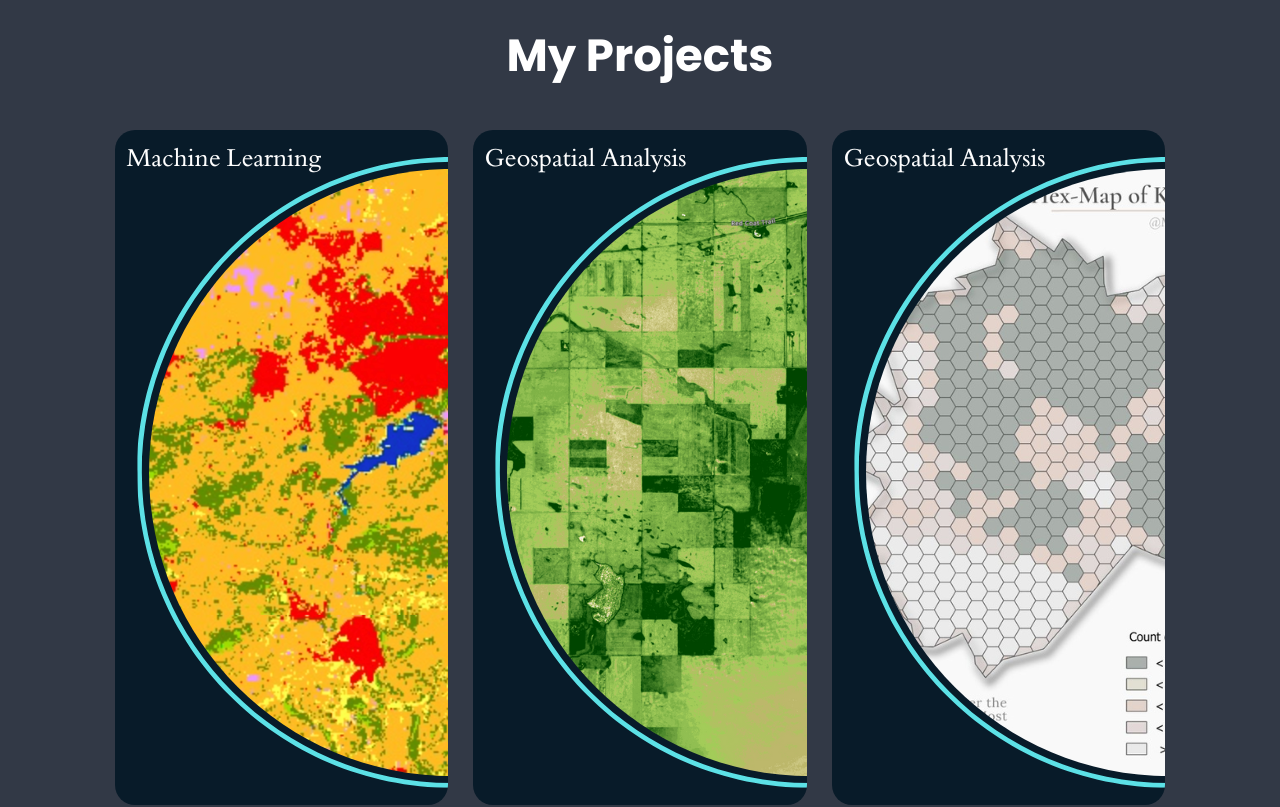
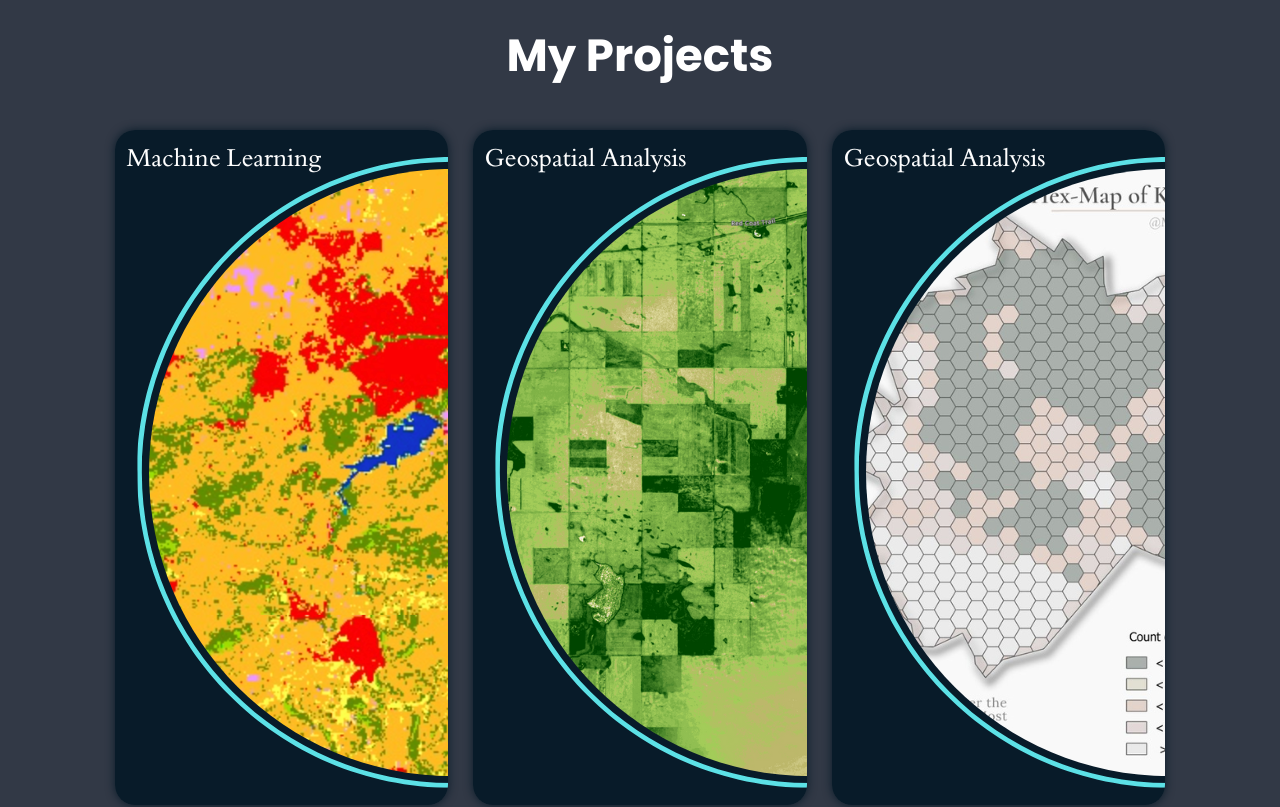
Before and after one commit to BoineeloMoyo/Portfolio, a plain HTML site: page index.html in a window 1280 px wide. Shown: the part 2820-3627 px from the top of the page. Drawn offline with nearby package versions, Linux system fonts and the light colour scheme.

Commit message:
update css

```diff
--- a/styles.css
+++ b/styles.css
@@ -415,7 +415,11 @@ section {
 .portfolio-container .portfolio-box {
   position: relative;
   border-radius: 2rem;
-  box-shadow: 0;
+  box-shadow: 0 0 1rem var(--bg-color);
   overflow: hidden;
   display: flex;
 }
+
+.portfolio-box img {
+
+}
```
